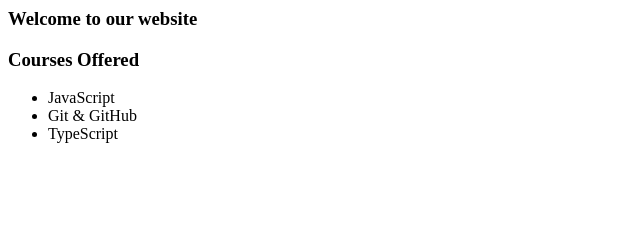
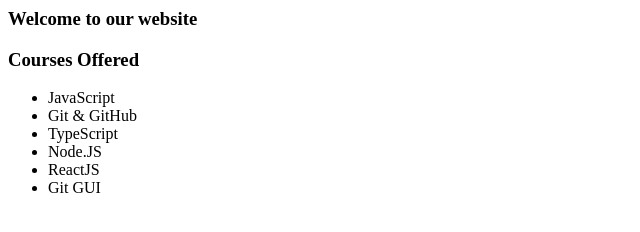
Before and after one commit to feb-git-2021/day4-june-2020, a plain HTML site: page index.html in a window 1280 px wide. Shown: the whole page, without its empty margins (0-640 px from the left). Drawn offline with Linux system fonts and the light colour scheme.

Commit message:
Add more courses in index

```diff
--- a/index.html
+++ b/index.html
@@ -9,6 +9,9 @@
       <li>JavaScript</li>
       <li>Git & GitHub</li>
       <li>TypeScript</li>
+      <li>Node.JS</li>
+      <li>ReactJS</li>
+      <li>Git GUI</li>
     </ul>
 
   </body>
```
